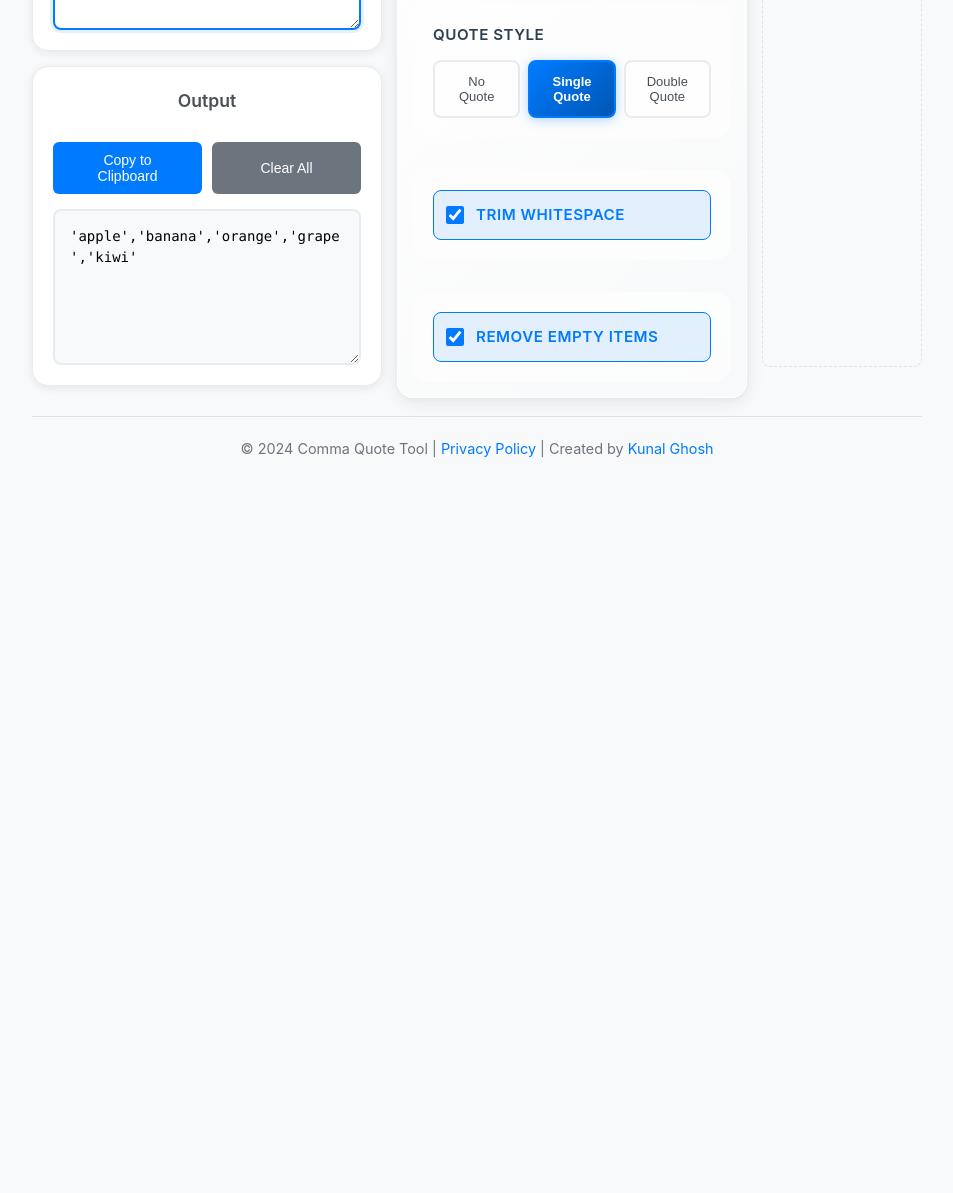
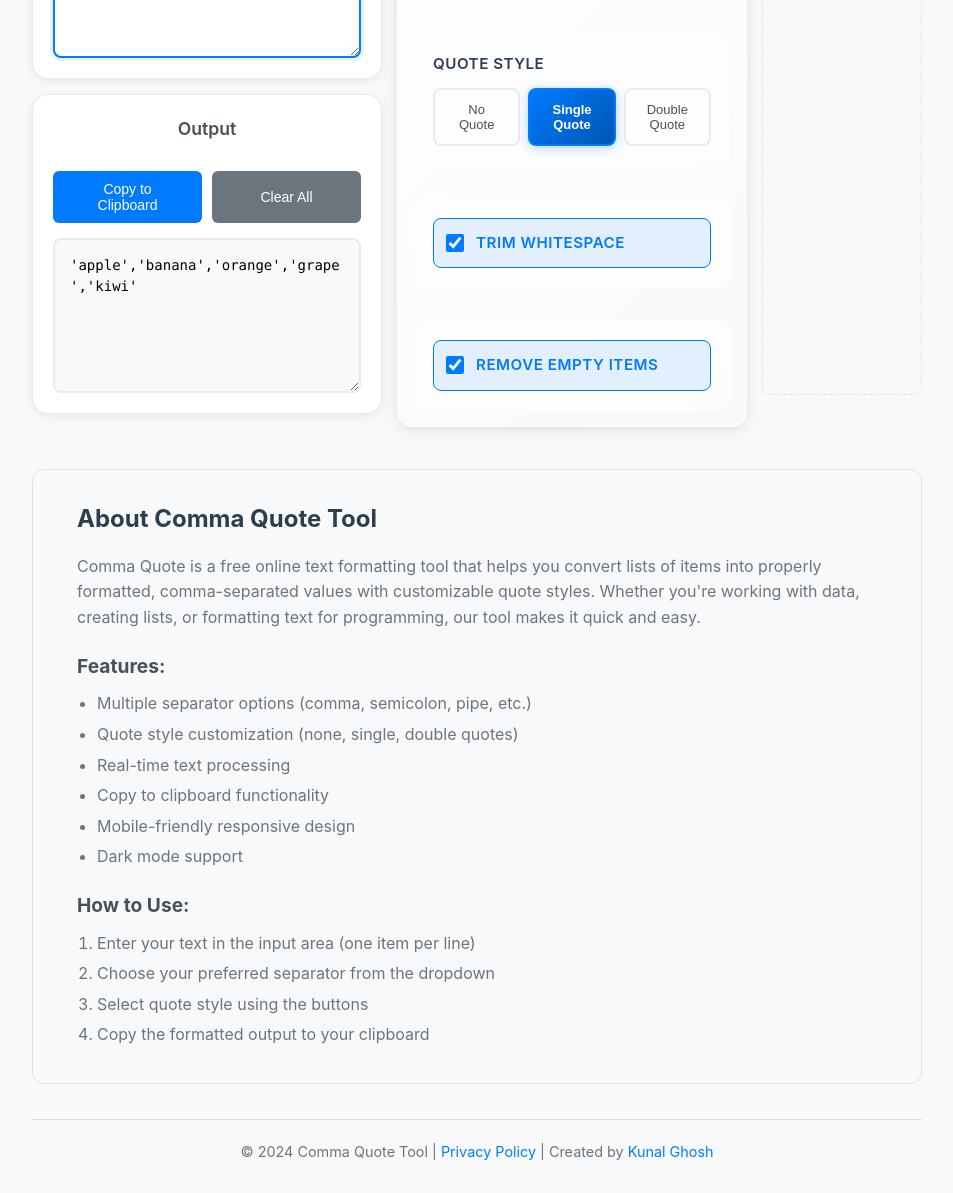
Before and after one commit to Kunal-ghosh/comma-quotes, a plain HTML site: page index.html in a window 1280 px wide. Shown: the part 324-1517 px from the top of the page, without its empty margins (163-1116 px from the left). Before the commit the page ends 814 px from the top, so only its background shows below. Drawn offline with Linux system fonts and the light colour scheme.

Commit message:
google adds

```diff
--- a/index.html
+++ b/index.html
@@ -19,15 +19,15 @@
     <!-- Google AdSense -->
     <script async src="https://pagead2.googlesyndication.com/pagead/js/adsbygoogle.js?client=ca-pub-2975191454646101"
         crossorigin="anonymous"></script>
-    <!-- AdSense Site Verification Meta Tag (Get this from your AdSense account) -->
-    <!-- <meta name="google-adsense-account" content="ca-pub-2975191454646101"> -->
+    <!-- AdSense Site Verification Meta Tag -->
+    <meta name="google-adsense-account" content="ca-pub-2975191454646101">
 </head>
 <body>
     <div class="container">
 
         <header>
-            <h1>The Online Comma Separator</h1>
-            <!-- <p class="subtitle">The Online Comma Separator</p> -->
+            <h1>Comma Quote - The Online Comma Separator</h1>
+            <p class="subtitle">Free tool to format text with customizable separators and quotes</p>
             <button id="theme-toggle" class="theme-toggle" aria-label="Toggle dark mode">
                 <span class="theme-icon">🌙</span>
             </button>
@@ -116,6 +116,33 @@
                 </div>
             </div>
         <!-- </main> -->
+        <!-- Additional Content for SEO and AdSense -->
+        <section class="info-section">
+            <div class="info-content">
+                <h2>About Comma Quote Tool</h2>
+                <p>Comma Quote is a free online text formatting tool that helps you convert lists of items into properly
+                    formatted, comma-separated values with customizable quote styles. Whether you're working with data, creating
+                    lists, or formatting text for programming, our tool makes it quick and easy.</p>
+
+                <h3>Features:</h3>
+                <ul>
+                    <li>Multiple separator options (comma, semicolon, pipe, etc.)</li>
+                    <li>Quote style customization (none, single, double quotes)</li>
+                    <li>Real-time text processing</li>
+                    <li>Copy to clipboard functionality</li>
+                    <li>Mobile-friendly responsive design</li>
+                    <li>Dark mode support</li>
+                </ul>
+
+                <h3>How to Use:</h3>
+                <ol>
+                    <li>Enter your text in the input area (one item per line)</li>
+                    <li>Choose your preferred separator from the dropdown</li>
+                    <li>Select quote style using the buttons</li>
+                    <li>Copy the formatted output to your clipboard</li>
+                </ol>
+            </div>
+        </section>
         <footer>
             <p>&copy; 2024 Comma Quote Tool | <a href="privacy-policy.html">Privacy Policy</a> | Created by <a
                     href="https://github.com/Kunal-ghosh">Kunal Ghosh</a></p>
--- a/style.css
+++ b/style.css
@@ -710,6 +710,68 @@ body.dark-mode .ad-container::before {
     color: #888;
 }
 
+/* Info Section */
+.info-section {
+    margin: 40px 0 20px 0;
+    padding: 30px;
+    background: rgba(248, 249, 250, 0.8);
+    border-radius: 12px;
+    border: 1px solid #dee2e6;
+}
+
+.info-content {
+    max-width: 800px;
+    margin: 0 auto;
+}
+
+.info-content h2 {
+    color: #2c3e50;
+    margin-bottom: 15px;
+    font-size: 1.5rem;
+}
+
+.info-content h3 {
+    color: #495057;
+    margin: 20px 0 10px 0;
+    font-size: 1.2rem;
+}
+
+.info-content p {
+    color: #6c757d;
+    line-height: 1.6;
+    margin-bottom: 15px;
+}
+
+.info-content ul, .info-content ol {
+    color: #6c757d;
+    line-height: 1.6;
+    margin-left: 20px;
+}
+
+.info-content li {
+    margin-bottom: 5px;
+}
+
+/* Dark mode info section */
+body.dark-mode .info-section {
+    background: rgba(45, 45, 45, 0.8);
+    border-color: #444;
+}
+
+body.dark-mode .info-content h2 {
+    color: #ffffff;
+}
+
+body.dark-mode .info-content h3 {
+    color: #e0e0e0;
+}
+
+body.dark-mode .info-content p,
+body.dark-mode .info-content ul,
+body.dark-mode .info-content ol {
+    color: #b0b0b0;
+}
+
 /* Responsive ad sizes */
 @media (max-width: 768px) {
     .tool-container {
```
Also changed, not shown: google-adsense-verification.html (added, +11 -0 lines), ads.txt (added).
